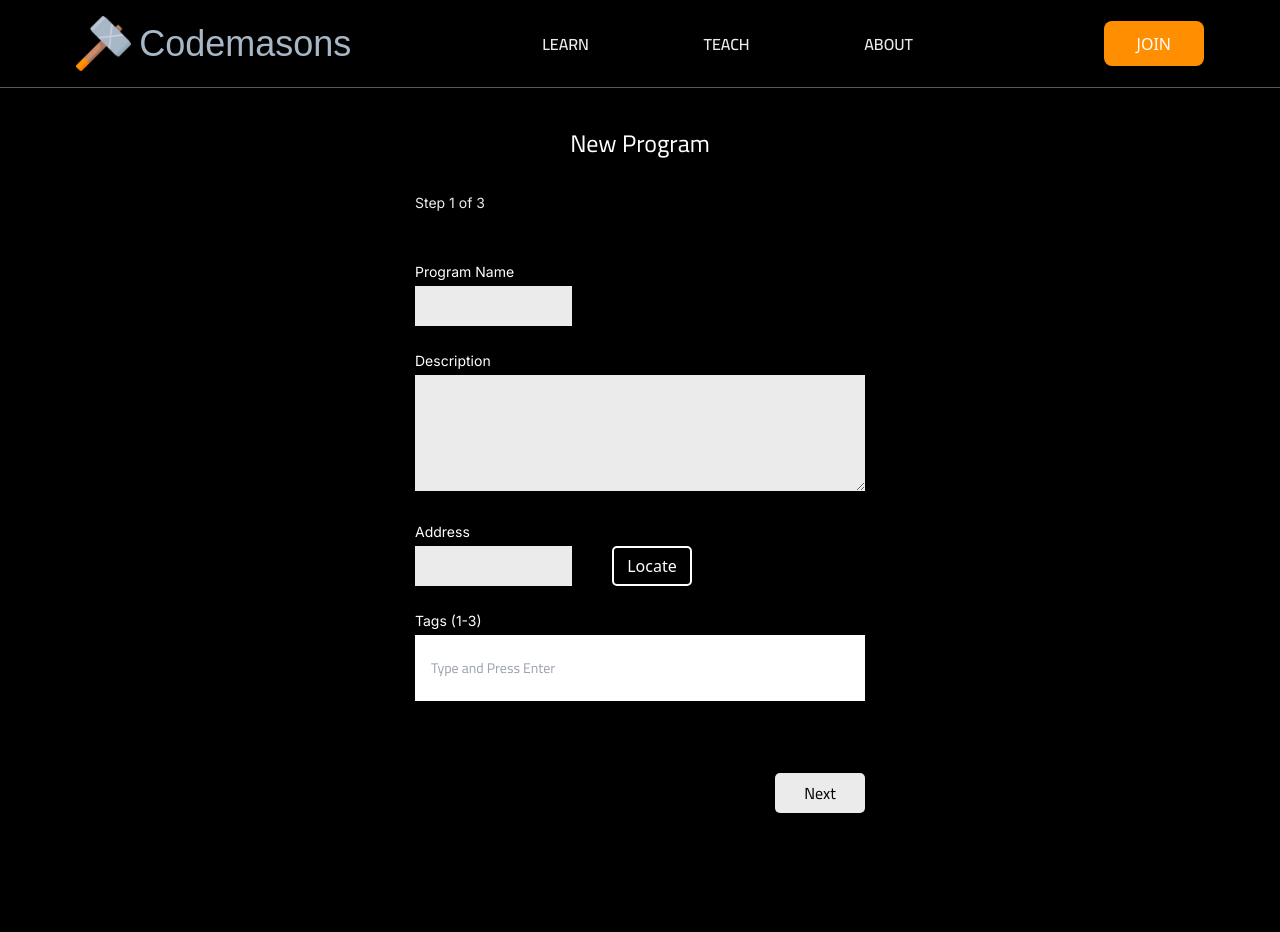
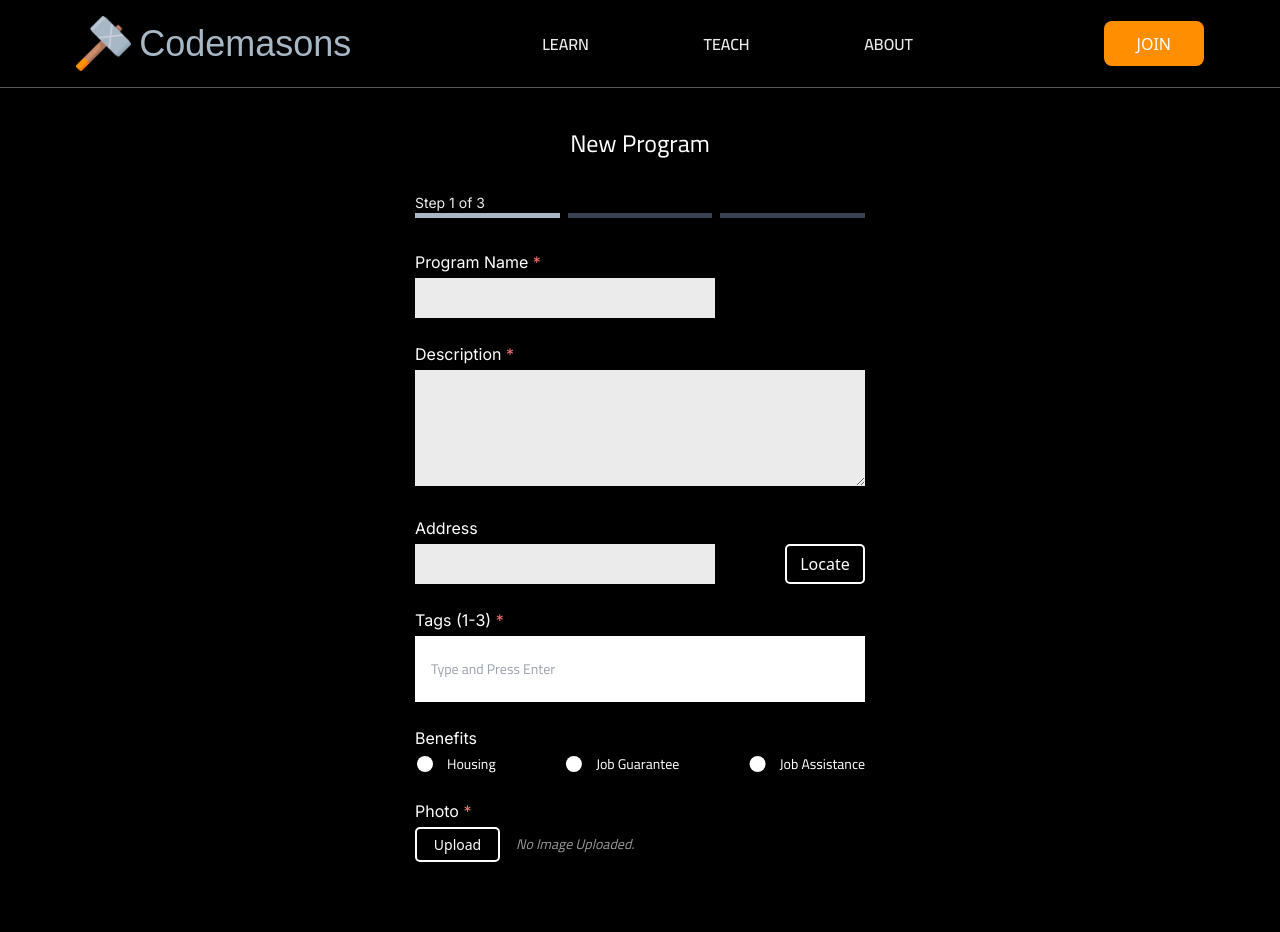
Before and after one commit to Bedlam343/Bootcamper, a React (Create React App) app in the folder client/: page /new-program in a window 1280 px wide. Shown: the top 932 px of the page. Before the commit the page ends 813 px from the top, so only its background shows below. Built offline with nearby package versions, Linux system fonts and the light colour scheme; a web font is replaced by a local one.

Commit message:
program photo upload and preview

```diff
--- a/client/src/components/ui/Checkbox.jsx
+++ b/client/src/components/ui/Checkbox.jsx
@@ -1,15 +1,15 @@
-const Checkbox = ({ id, checked, onClick, label }) => {
+const Checkbox = ({ id, checked, onClick, label, gap = 'gap-8' }) => {
   return (
-    <div className="flex gap-8">
+    <div className={`flex ${gap}`}>
       <input
         type="checkbox"
         id={id}
         name={id}
         checked={checked}
-        className="h-[20px] w-[20px] [clip-path:circle(40%_at_50%_50%)]"
+        className="h-[20px] w-[20px] z-10 [clip-path:circle(40%_at_50%_50%)]"
         onClick={onClick}
       />
-      <label htmlFor={id} className="text-white font-inter text-[14px]">
+      <label htmlFor={id} className="text-white font-cairo text-[14px]">
         {label}
       </label>
     </div>
--- a/client/src/components/ui/Stepper.jsx
+++ b/client/src/components/ui/Stepper.jsx
@@ -6,12 +6,10 @@ const Stepper = ({
   stepWidth = 150,
   stepHeight = 5,
   className = '',
-  activeColor = 'themeBlue',
-  inactiveColor = 'gray-700',
 }) => {
   return (
     <div
-      className={`grid grid-cols-${numSteps.toString()} w-[100%] items-end gap-2 ${className}`}
+      className={`grid grid-cols-${numSteps} w-[100%] items-end gap-2 ${className}`}
     >
       {Array.from({ length: numSteps }).map((_, index) => (
         <div key={index}>
@@ -21,8 +19,8 @@ const Stepper = ({
             </p>
           )}
           <div
-            className={`h-[${stepHeight}px] ${
-              step === index + 1 ? `bg-${activeColor}` : `bg-${inactiveColor}`
+            className={`h-[5px] ${
+              step === index + 1 ? `bg-themeBlue` : `bg-gray-700`
             }`}
           />
         </div>
--- a/client/src/components/ui/TextField.jsx
+++ b/client/src/components/ui/TextField.jsx
@@ -1,11 +1,15 @@
 import { forwardRef } from 'react';
 
 const TextField = forwardRef(
-  ({ errorFill, label, id, type, errorText, onChange, width = 250 }, ref) => {
+  (
+    { errorFill, label, id, type, errorText, onChange, width = 250, required },
+    ref
+  ) => {
     return (
       <div className="">
-        <label htmlFor={id} className="text-white block font-inter text-[14px]">
+        <label htmlFor={id} className="text-white block font-inter text-[16px]">
           {label}
+          {required ? <span className="text-red-400"> *</span> : null}
         </label>
         <input
           name={id}
@@ -13,7 +17,8 @@ const TextField = forwardRef(
           type={type || 'text'}
           ref={ref}
           onChange={onChange}
-          className={`outline-none text-sm font-cairo  h-[40px] w-[${width.toString()}px] px-2 mt-1 bg-easyWhite
+          style={{ width }}
+          className={`outline-none text-sm font-cairo h-[40px] px-2 mt-1 bg-easyWhite
         ${errorFill ? 'focus:bg-red-500' : 'focus:bg-white'}`}
         />
         {errorText && (
--- a/client/src/pages/Programs/NewProgram.jsx
+++ b/client/src/pages/Programs/NewProgram.jsx
@@ -1,13 +1,67 @@
+import Checkbox from 'components/ui/Checkbox';
 import Stepper from 'components/ui/Stepper';
 import Stickers from 'components/ui/Stickers';
 import TextField from 'components/ui/TextField';
-import { useState } from 'react';
+import { useEffect, useState } from 'react';
+import { createPortal } from 'react-dom';
 
 const NewProgram = () => {
+  const [errors, setErrors] = useState({
+    photoError: '',
+  });
+
+  const [uploadedPhoto, setUploadedPhoto] = useState(null);
+  const [previewImage, setPreviewImage] = useState(false);
+  const [previewUrl, setPreviewUrl] = useState('');
+
   const [careers, setCareers] = useState([]);
 
+  const handleImageUpload = (event) => {
+    const file = event.target.files[0];
+    if (file && file.type.startsWith('image/')) {
+      setUploadedPhoto(file);
+      if (errors.photoError) setErrors((errs) => ({ ...errs, photoError: '' }));
+    } else {
+      setErrors((errs) => ({ ...errs, photoError: 'Invalid file type.' }));
+    }
+  };
+
+  const onPreviewImage = () => {
+    setPreviewUrl(URL.createObjectURL(uploadedPhoto));
+    setPreviewImage(true);
+  };
+
+  const onExitPreview = () => {
+    URL.revokeObjectURL(previewUrl);
+    setPreviewImage(false);
+    setPreviewUrl('');
+  };
+
+  const renderImagePreview = () => {
+    if (!previewImage || !previewUrl) return false;
+    return createPortal(
+      <div
+        onMIsse
+        className="fixed w-[100%] h-[100%] top-0 z-50 left-0 bg-black
+      flex items-center justify-center bg-opacity-90"
+      >
+        <div className="w-[500px] flex flex-col items-center gap-10 h-auto">
+          <div
+            className="bold text-white text-2xl hover:cursor-pointer hover:underline"
+            onClick={onExitPreview}
+          >
+            Exit Preview
+          </div>
+          <img src={previewUrl} alt="Selected" />
+        </div>
+      </div>,
+      document.getElementById('overlays')
+    );
+  };
+
   return (
-    <div className="flex flex-col items-center pt-10">
+    <>
+      <div className="flex flex-col items-center py-10">
         <div className="w-[450px]">
           <p className="font-cairo text-2xl text-white text-center">
             New Program
@@ -16,14 +70,14 @@ const NewProgram = () => {
           <Stepper step={1} numSteps={3} stepWidth={100} className="mt-8" />
 
           <form className="flex flex-col items-start mt-8 gap-6">
-          <TextField id="name" label="Program Name" width={300} />
+            <TextField id="name" label="Program Name" width={300} required />
 
             <div className="w-[100%]">
               <label
                 htmlFor="description"
-              className="text-white block font-inter text-[14px]"
+                className="text-white block font-inter text-[16px]"
               >
-              Description
+                Description <span className="text-red-400">*</span>
               </label>
               <textarea
                 id="description"
@@ -34,7 +88,7 @@ const NewProgram = () => {
               />
             </div>
 
-          <div className="flex justify-between w-fit gap-10 items-end">
+            <div className="flex justify-between items-end w-[100%]">
               <TextField id="address" label="Address" width={300} />
               <button
                 type="button"
@@ -48,9 +102,9 @@ const NewProgram = () => {
             <div className="w-[100%]">
               <label
                 htmlFor="careers"
-              className="text-white block font-inter text-[14px]"
+                className="text-white block font-inter text-[16px]"
               >
-              Tags (1-3)
+                Tags (1-3) <span className="text-red-400">*</span>
               </label>
               <Stickers
                 items={careers}
@@ -68,6 +122,64 @@ const NewProgram = () => {
               />
             </div>
 
+            <div className="w-[100%]">
+              <label className="text-white block font-inter text-[16px]">
+                Benefits
+              </label>
+              <div className="mt-1 flex justify-between w-[100%] gap-8">
+                <Checkbox id="housing" label="Housing" gap="gap-3" />
+                <Checkbox id="jobGuarantee" label="Job Guarantee" gap="gap-3" />
+                <Checkbox
+                  id="jobAssistance"
+                  label="Job Assistance"
+                  gap="gap-3"
+                />
+              </div>
+            </div>
+
+            <div>
+              <label className="text-white block font-inter text-[16px]">
+                Photo <span className="text-red-400">*</span>
+              </label>
+              <div className="flex gap-4 mt-1 items-center">
+                <input
+                  id="photo"
+                  type="file"
+                  accept="image/*"
+                  className="hidden"
+                  onChange={handleImageUpload}
+                />
+
+                <label
+                  className="text-white text-[14px] border-white border-2 rounded-[5px]
+                w-[85px] h-[35px] ease-in-out duration-300 hover:border-themeBlue
+               hover:text-themeBlue hover:cursor-pointer flex items-center justify-center"
+                  htmlFor="photo"
+                >
+                  {!uploadedPhoto ? 'Upload' : 'Re-Upload'}
+                </label>
+
+                {!uploadedPhoto ? (
+                  <p className="text-[#959595] text-[14px] italic font-cairo">
+                    No Image Uploaded.
+                  </p>
+                ) : (
+                  <div
+                    onClick={onPreviewImage}
+                    className="text-white text-[15px] hover:underline
+                  hover:cursor-pointer font-cairo"
+                  >
+                    {uploadedPhoto.type}
+                  </div>
+                )}
+              </div>
+              {errors.photoError && (
+                <p className="text-red-400 mt-1 font-cairo">
+                  {errors.photoError}
+                </p>
+              )}
+            </div>
+
             <div className={`flex w-[100%] mt-12 justify-end`}>
               <button
                 type="button"
@@ -80,6 +192,8 @@ const NewProgram = () => {
           </form>
         </div>
       </div>
+      {renderImagePreview()}
+    </>
   );
 };
 
--- a/client/tailwind.config.js
+++ b/client/tailwind.config.js
@@ -1,6 +1,7 @@
 /** @type {import('tailwindcss').Config} */
 module.exports = {
-  content: ['./src/**/*.{js,jsx,ts,tsx}'],
+  content: ['./src/**/*.{html,js,jsx,ts,tsx}', './public/index.html'],
+  safelist: ['grid-cols-2', 'grid-cols-3'],
   theme: {
     extend: {
       fontFamily: {
```
Lines whose indentation alone changed are shown as unchanged.
